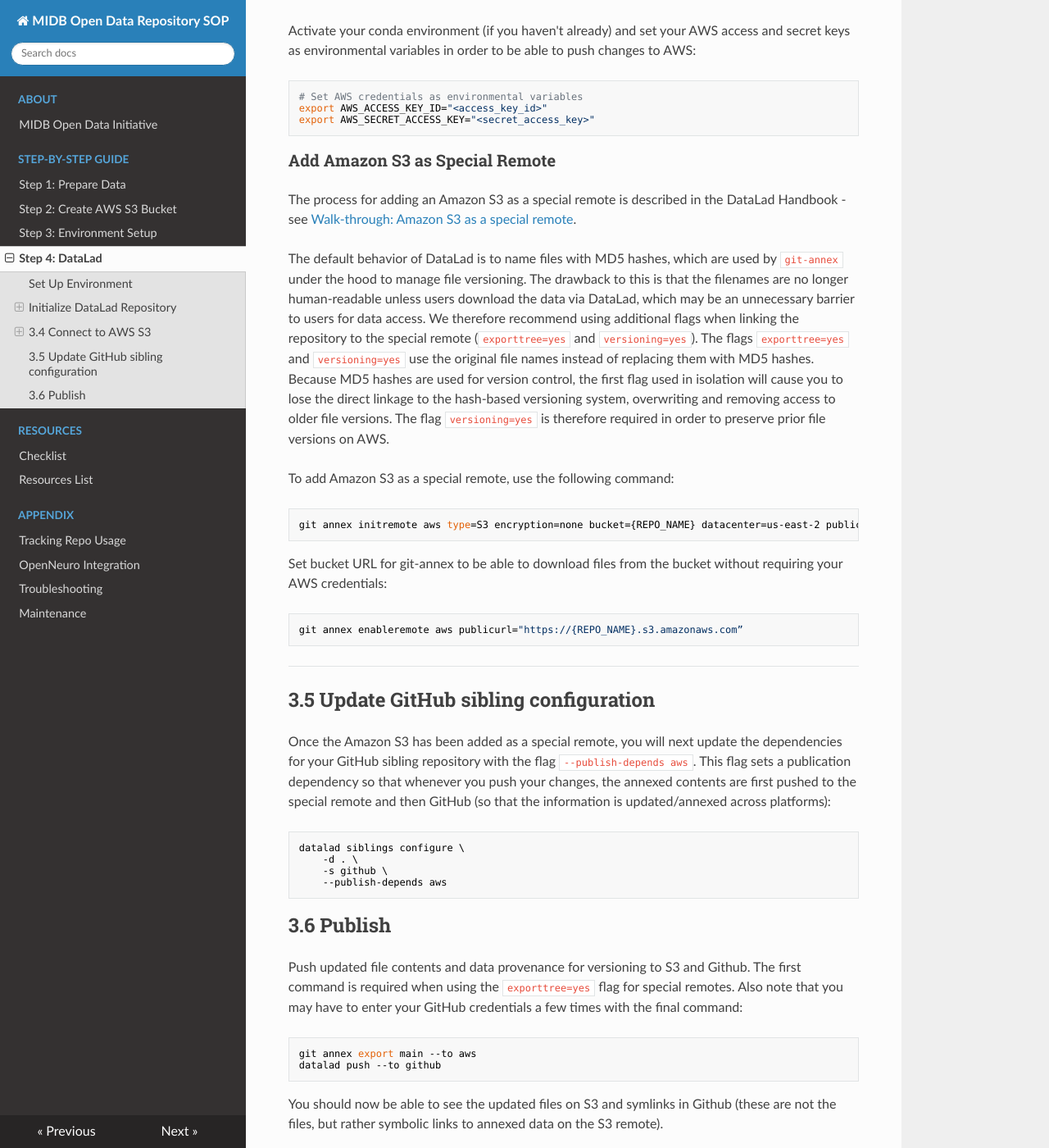
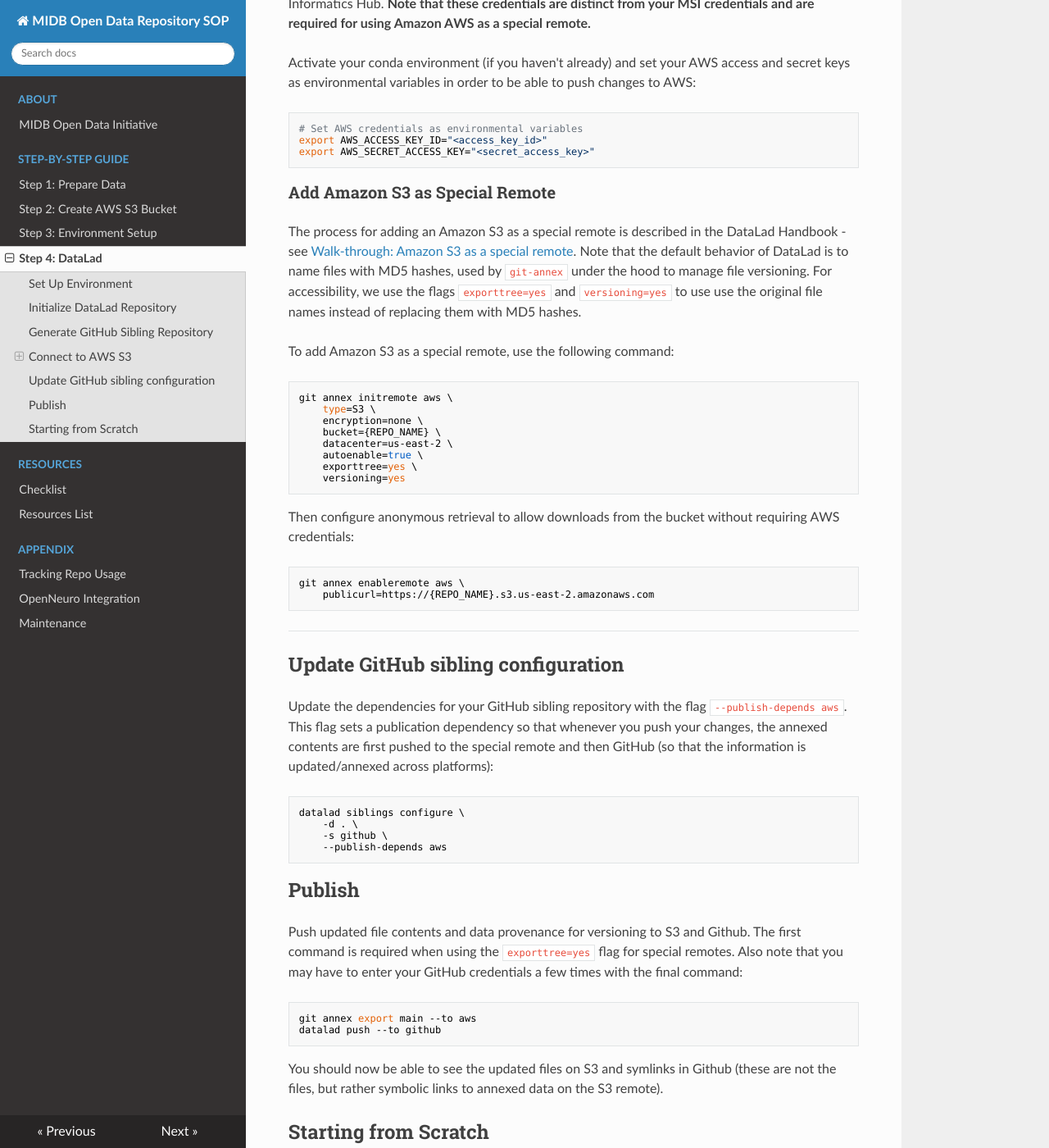
Before and after one commit to DCAN-Labs/opendatainit-docs, an MkDocs documentation site: the page built from docs/sop/datalad.md, in a window 1280 px wide and 1400 px high, scrolled down 1331 px. Shown: the whole window at 82% size. Built offline with MkDocs 1.6.1, drawn with Linux system fonts in a browser that asks for light colours; nearby versions of some CDN libraries; some of the changed text lies outside the part shown.

Commit message:
update old information about ACL config updates and conda env requirements for using exporttree flag - no longer an issue

````diff
--- a/docs/appendix/troubleshooting.md
+++ /dev/null
@@ -1,84 +0,0 @@
-# Troubleshooting
----
-
-## Conda Environment Setup
-
-**If having trouble with [Step 3: Set up DataLad Repository](../sop/step3-datalad.md):**
-
-There are specific version requirements for `datalad` and `git annex` to be able to [set up Amazon S3 as a special remote](https://handbook.datalad.org/en/latest/basics/101-139-s3.html#). If the central CDNI-wide conda environment doesn't work, check whether the package versions meet the requirements in the DataLad documentation. If not, you will want to create your own environment.
-
-### Create New Conda Env
-
-Intructions for how to set up your own conda environment can also be found on [CDNI BRAIN](https://cdnis-brain.readthedocs.io/vscode/#conda-environments). For DataLad, decide on a unique name for your environment so you don't get it confused with the existing CDNI `datalad` environment  (e.g. could include your x500, `datalad_lmoore`).
-
-```
-# Create new conda env
-source /projects/standard/faird/shared/code/external/envs/miniconda3/load_miniconda3.sh
-conda create --name {ENV NAME}
-conda activate {ENV NAME}
-
-# Activate and install dependencies
-source activate my_datalad_env
-conda install -c conda-forge datalad
-conda install -c conda-forge git-annex=*=alldep*
-```
-
-The `git-annex` install of the standard distribution above (with `git-annex=*=alldep*`) will allow you to use the `signature=v4` flag in git annex `initremote` commands, which is required for the workflow to work correctly (basically this allows you to display the files in the public repo using human-readable filenames instead of hashes).
-
-
-<!-- As of July 2026, the current package versions for the central CDNI `datalad` environment on MSI are:
-
-**DataLad Packages**
-
-| Name              | Version | Build        | Channel     |
-| ----------------- | ------- | ------------ | ----------- |
-| datalad           | 0.17.8  | pypi_0       | pypi        |
-| datalad-container | 1.1.4   | pyhd8ed1ab_0 | conda-forge |
-| datalad-installer | 0.3.1   | pypi_0       | pypi        |
-
-
-**git-annex Package**
-
-| Name      | Version     | Build            | Channel     |
-| --------- | ----------- | ---------------- | ----------- |
-| git-annex | 10.20250828 | nodep_h1234567_0 | conda-forge |
- -->
-
-
----
-
-## Starting from Scratch
-This should be avoided of course, but if you need to delete your DataLad repository and remake it due to errors in configuration that can't be resolved, remember to delete all of the following:
-
-- GitHub repo - do not create a new one after deleting: this will be done automatically as part of the configuration process
-- DataLad repository on MSI/local (if you get permission denied, change permissions and then delete)
-- Amazon AWS contents
-
-**NEVER DELETE ORIGINAL SOURCE DATA STORED OUTSIDE OF THE DATALAD REPOSITORY**
-
----
-
-## Public Accessibility Issues
-
-The Informatics Hub will handle the majority of the configurations required to make the bucket publicly available. The first repository set up as part of MIDB ODI (BOBSRepository) required some additional configuration - these may or may not be needed for you, but are described below as potential solutions in case helpful.
-
-We recommend consulting with Informatics as to whether these updates would be appropriate. The updates described below must be made via the AWS web console accessible to Informatics. If you prefer to make the updates yourself, Informatics can add you as an [IAM user](https://docs.aws.amazon.com/IAM/latest/UserGuide/id_users.html) for you to access the AWS web console directly.
-
-<!-- The following are recommended configurations to ensure public accessibility and allow tracking for repository usage: -->
-
-#### Enable ACLs Under Object Ownership
-Although AWS generally recommends using bucket policies instead of ACLs, enabling ACLs is one way to deal with potential public accessibility issues (e.g. this was required in order for users to be able to download the zip file directly from their browser). To enable ACLs, check **ACLs enabled** under **Object Ownership**:
-
-![](../images/edit-object-ownership.jpg)
-
-
-#### Update ACL Permissions
-Even if your bucket is publicly accessible, individual object/file permissions may still block downloads. Updating ACLs ensures users can access your data.
-
-1. Go to **Permissions** tab
-2. Scroll down to **Access control list (ACL)**
-3. Click **Edit** and check the **List** and **Read** boxes for:
-    - **Authenticated users groups** (anyone with an AWS account)
-    - (Optional) **Everyone (public access)** if broader access is desired.
-4. Check **I understand the effects of these changes on my objects and buckets**
-5. Click **Save changes**.
--- a/docs/sop/datalad.md
+++ b/docs/sop/datalad.md
@@ -26,7 +26,7 @@
 
 ---
 
-### Generate GitHub Sibling Repository
+## Generate GitHub Sibling Repository
 
 To create the GitHub sibling, run:
 
@@ -43,7 +43,9 @@
 .: github(-) [https://github.com/DCAN-Labs/{REPO_NAME}.git (git)]
 ```
 
-## 3.4 Connect to AWS S3
+---
+
+## Connect to AWS S3
 
 ### Set Environmental Variables
 Once your AWS S3 bucket is generated, AWS access and secret keys will be provided to you by the Informatics Hub. **Note that these credentials are distinct from your MSI credentials and are required for using Amazon AWS as a special remote.**
@@ -57,25 +59,37 @@
 ```
 
 ### Add Amazon S3 as Special Remote
-The process for adding an Amazon S3 as a special remote is described in the DataLad Handbook - see [Walk-through: Amazon S3 as a special remote](https://handbook.datalad.org/en/latest/basics/101-139-s3.html#).
 
-The default behavior of DataLad is to name files with MD5 hashes, which are used by `git-annex` under the hood to manage file versioning. The drawback to this is that the filenames are no longer human-readable unless users download the data via DataLad, which may be an unnecessary barrier to users for data access. We therefore recommend using additional flags when linking the repository to the special remote (`exporttree=yes` and `versioning=yes`). The flags `exporttree=yes` and `versioning=yes` use the original file names instead of replacing them with MD5 hashes. Because MD5 hashes are used for version control, the first flag used in isolation will cause you to lose the direct linkage to the hash-based versioning system, overwriting and removing access to older file versions. The flag `versioning=yes` is therefore required in order to preserve prior file versions on AWS.
+The process for adding an Amazon S3 as a special remote is described in the DataLad Handbook - see [Walk-through: Amazon S3 as a special remote](https://handbook.datalad.org/en/latest/basics/101-139-s3.html#). Note that the default behavior of DataLad is to name files with MD5 hashes, used by `git-annex` under the hood to manage file versioning. For accessibility, we use the flags `exporttree=yes` and `versioning=yes` to use use the original file names instead of replacing them with MD5 hashes.
+
+
+<!-- First flag used in isolation will cause you to lose the direct linkage to the hash-based versioning system, overwriting and removing access to older file versions. The flag `versioning=yes` is therefore required in order to preserve prior file versions on AWS. -->
 
 To add Amazon S3 as a special remote, use the following command:
+
 ```bash
-git annex initremote aws type=S3 encryption=none bucket={REPO_NAME} datacenter=us-east-2 public=yes autoenable=true signature=v4   exporttree=yes versioning=yes
+git annex initremote aws \
+    type=S3 \
+    encryption=none \
+    bucket={REPO_NAME} \
+    datacenter=us-east-2 \
+    autoenable=true \
+    exporttree=yes \
+    versioning=yes
 ```
 
-Set bucket URL for git-annex to be able to download files from the bucket without requiring your AWS credentials:
+Then configure anonymous retrieval to allow downloads from the bucket without requiring AWS credentials:
+
 ```bash
-git annex enableremote aws publicurl="https://{REPO_NAME}.s3.amazonaws.com”
+git annex enableremote aws \
+    publicurl=https://{REPO_NAME}.s3.us-east-2.amazonaws.com
 ```
 
 ---
 
-## 3.5 Update GitHub sibling configuration
+## Update GitHub sibling configuration
 
-Once the Amazon S3 has been added as a special remote, you will next update the dependencies for your GitHub sibling repository with the flag `--publish-depends aws`. This flag sets a publication dependency so that whenever you push your changes, the annexed contents are first pushed to the special remote and then GitHub (so that the information is updated/annexed across platforms):
+Update the dependencies for your GitHub sibling repository with the flag `--publish-depends aws`. This flag sets a publication dependency so that whenever you push your changes, the annexed contents are first pushed to the special remote and then GitHub (so that the information is updated/annexed across platforms):
 
 ```bash
 datalad siblings configure \
@@ -84,7 +98,7 @@
     --publish-depends aws
 ```
 
-## 3.6 Publish
+## Publish
 Push updated file contents and data provenance for versioning to S3 and Github. The first command is required when using the `exporttree=yes` flag for special remotes. Also note that you may have to enter your GitHub credentials a few times with the final command:
 
 ```bash
@@ -93,3 +107,13 @@
 ```
 
 You should now be able to see the updated files on S3 and symlinks in Github (these are not the files, but rather symbolic links to annexed data on the S3 remote).
+
+## Starting from Scratch
+
+This should be avoided of course, but sometimes configuration errors with the initial setup are more quickly solved by starting from scratch. To do so, delete all of the following:
+
+- GitHub repository (do not create a new one after deleting- this will be done automatically as part of the configuration process)
+- DataLad repository on MSI/local (if you get permission denied, change permissions and then delete)
+- Amazon AWS bucket contents
+
+**NEVER DELETE ORIGINAL SOURCE DATA STORED OUTSIDE OF THE DATALAD REPOSITORY**
--- a/mkdocs.yml
+++ b/mkdocs.yml
@@ -32,5 +32,4 @@
   - Appendix:
       - Tracking Repo Usage: appendix/access-logging.md
       - OpenNeuro Integration: appendix/openneuro.md
-      - Troubleshooting: appendix/troubleshooting.md
       - Maintenance: appendix/maintenance.md
````
